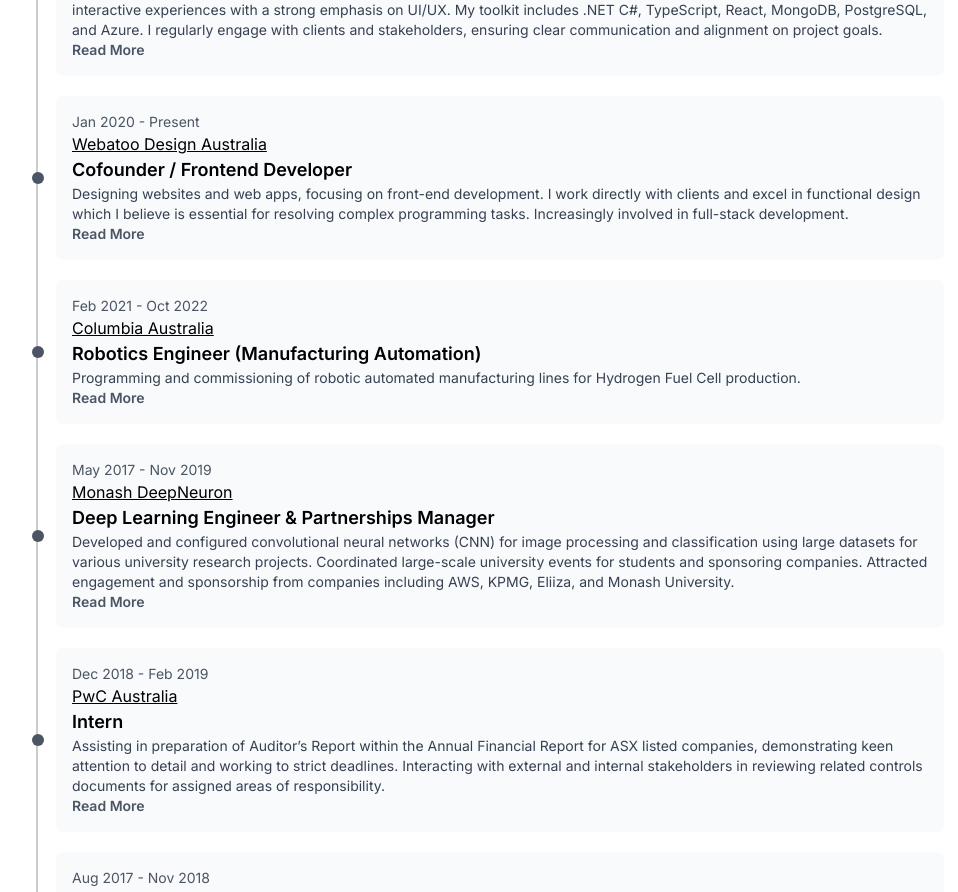
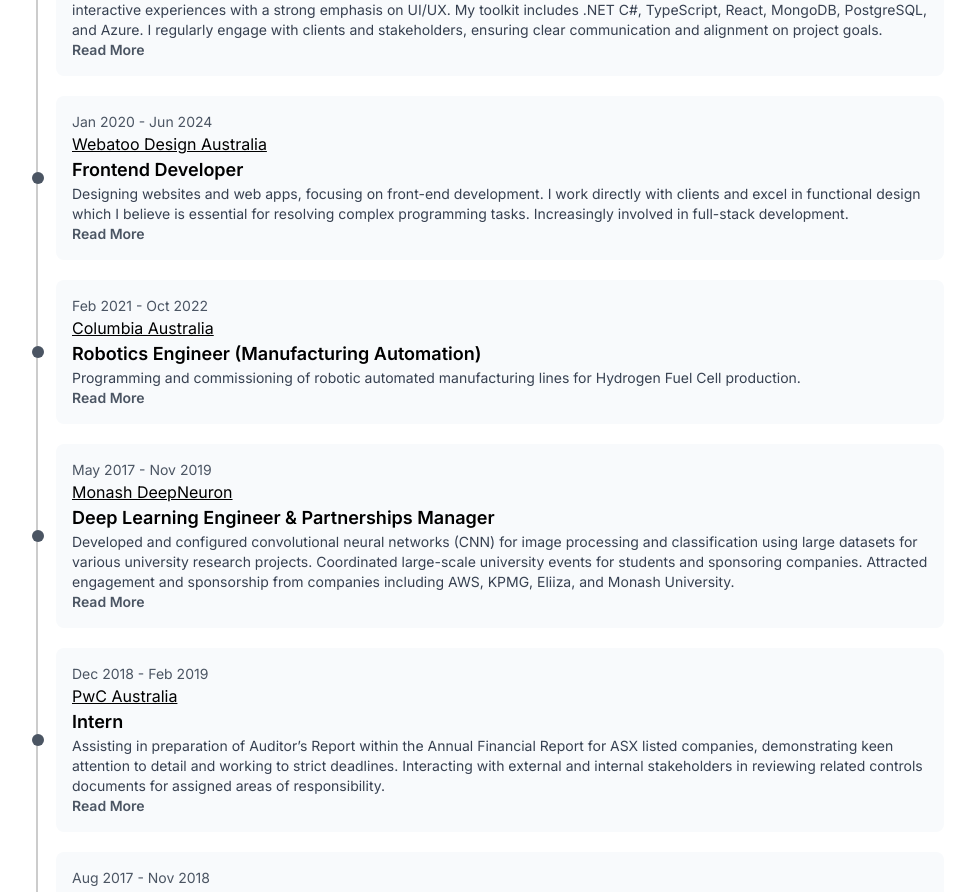
Before and after one commit to CodeBear117/resume-portfolio, a Next.js app: page / in a window 1280 px wide. Shown: the part 1252-2144 px from the top of the page, without its empty margins (160-1118 px from the left). Built offline with nearby package versions, Linux system fonts and the light colour scheme.

Commit message:
minor fixes

```diff
--- a/app/components/Timeline.tsx
+++ b/app/components/Timeline.tsx
@@ -20,7 +20,7 @@
             <li>
               I develop software collaboratively with large client teams from
               multinational companies including Sixt and Zambrero. This includes
-              UI/UX design, development and refinment and user acceptance
+              UI/UX design, development and refinment, and user acceptance
               testing.
             </li>
             <li>
@@ -35,8 +35,8 @@
       <JobCard
         company="Webatoo Design Australia"
         link="https://www.webatoo.com.au/"
-        role="Cofounder / Frontend Developer"
-        dates="Jan 2020 - Present"
+        role="Frontend Developer"
+        dates="Jan 2020 - Jun 2024"
         overview="Designing websites and web apps, focusing on front-end development. I work directly with clients and excel in functional design which I believe is essential for resolving complex programming tasks. Increasingly involved in full-stack development."
         details={
           <ul className="list-disc pl-5 text-sm text-gray-700">
```
